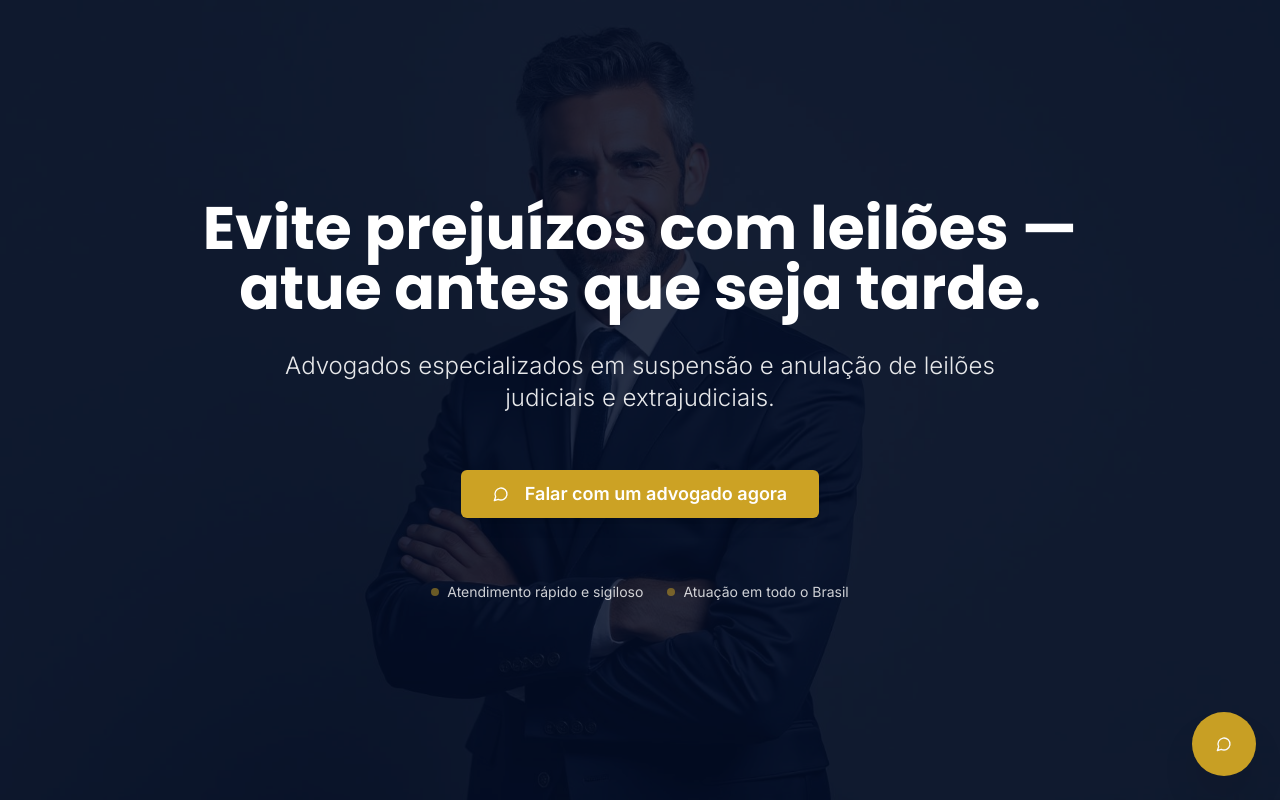
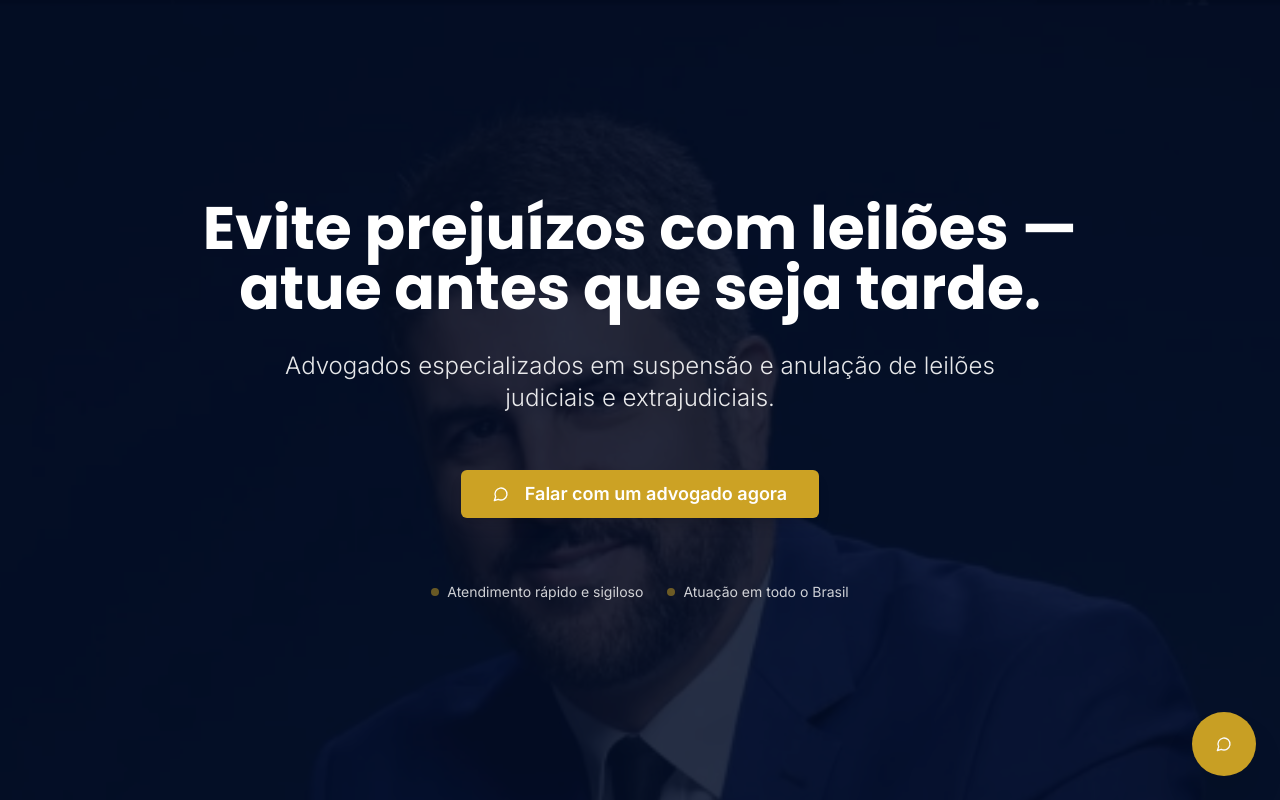
Before and after one commit to LucasNascimento2810/psafe-leilao-solver, a React (Vite) app: page / in a window 1280 px wide. Shown: the top 800 px of the page. Built offline with nearby package versions, Linux system fonts and the light colour scheme; the HTML template or start-up script is replaced by a standard one.

Commit message:
Atualizar foto do advogado no Hero
Substituir imagem do banner in Hero.tsx pela foto enviada pelo usuário para exibir o advogado por completo, ajustando tamanho/posicionamento conforme necessário.

```diff
--- a/src/components/Hero.tsx
+++ b/src/components/Hero.tsx
@@ -18,7 +18,8 @@ const Hero = () => {
         style={{
           backgroundImage: `url(${heroImage})`,
           backgroundSize: 'cover',
-          backgroundPosition: 'center',
+          backgroundPosition: 'center top',
+          backgroundRepeat: 'no-repeat',
         }}
       >
         <div className="absolute inset-0 bg-primary/85" />
```
Also changed, not shown: src/assets/lawyer-hero.jpg.
